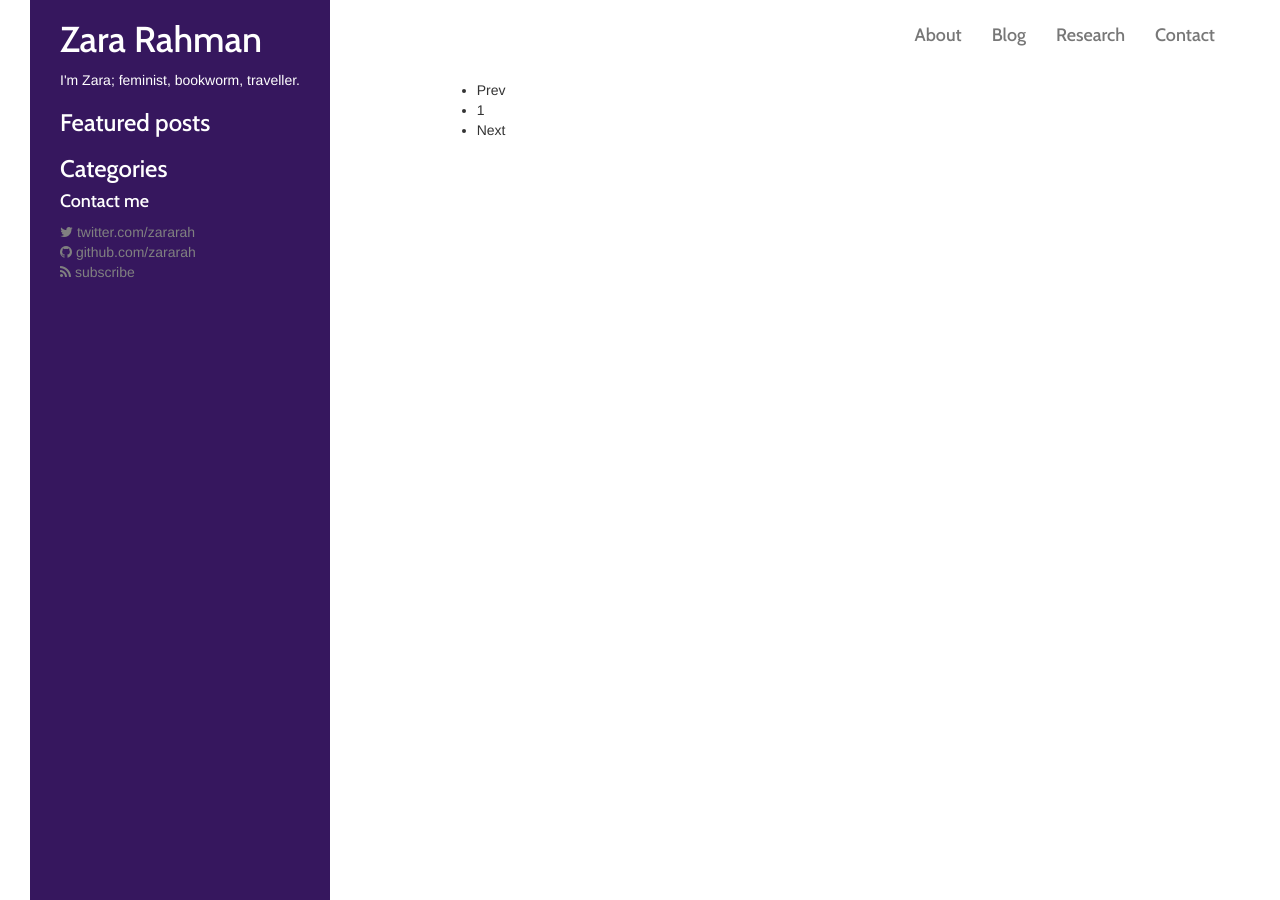
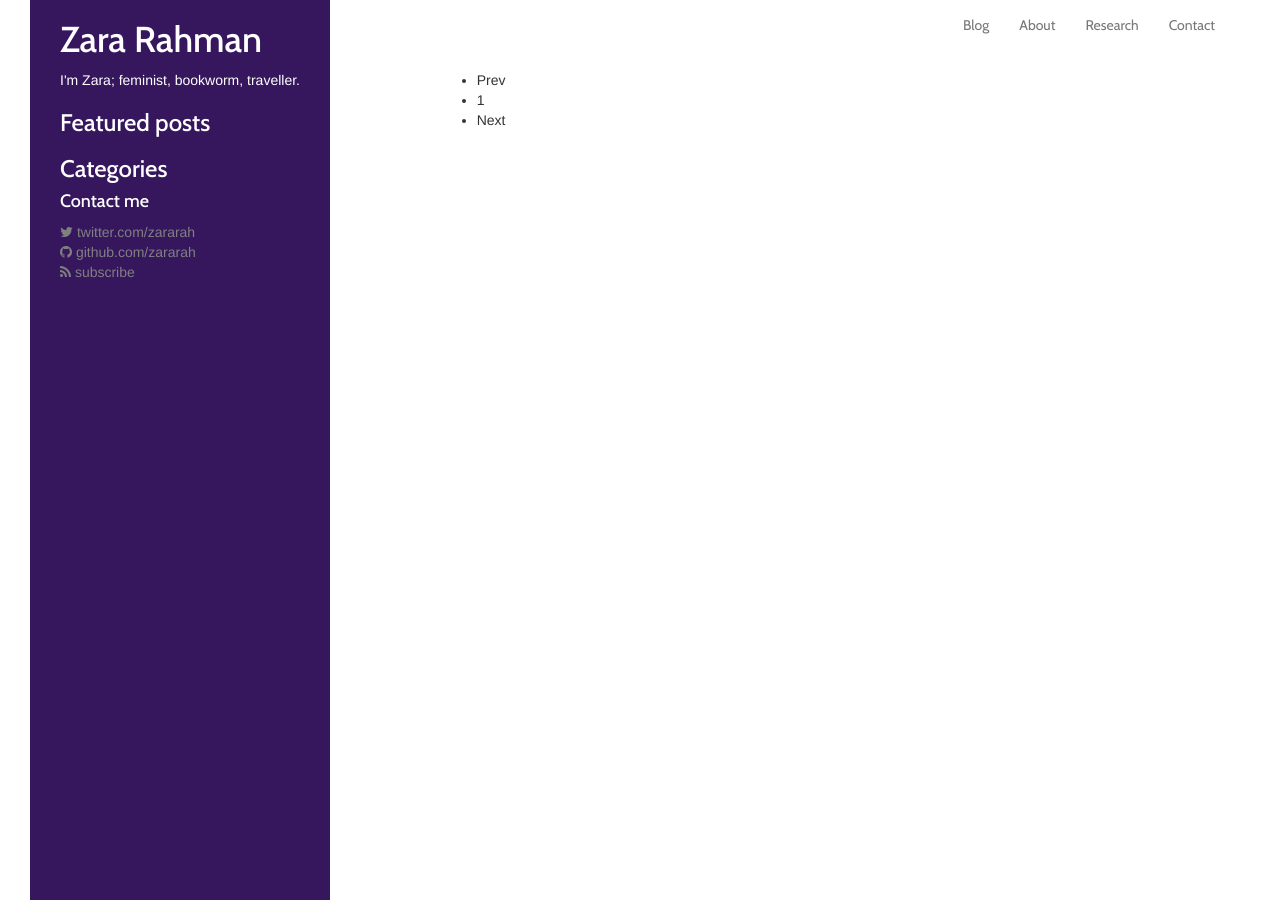
Before and after one commit to zararah/zararah.net, a Jekyll site: the page built from index.html, in a window 1280 px wide. Built offline with Jekyll 4.4.1, drawn with Linux system fonts in a browser that asks for light colours; Markdown is read by kramdown in place of the engine named in the settings; the list of posts is cut into pages by our own code.

Commit message:
Update navigation

```diff
--- a/_includes/navigation.html
+++ b/_includes/navigation.html
@@ -12,14 +12,12 @@
   </div>
 
     <div class="collapse navbar-collapse" id="mainmenu">
-    	<h4>
       <ul class="nav navbar-nav navbar-right">
+        <li><a href="/">Blog</a></li>
         <li><a href="/about">About</a></li>
-        <li><a href="/blog">Blog</a></li>
         <li><a href="/research">Research</a></li>
         <li><a href="/contact">Contact</a></li>
       </ul>
-      	</h4>
     </div>
   </div>
 </nav>
```
